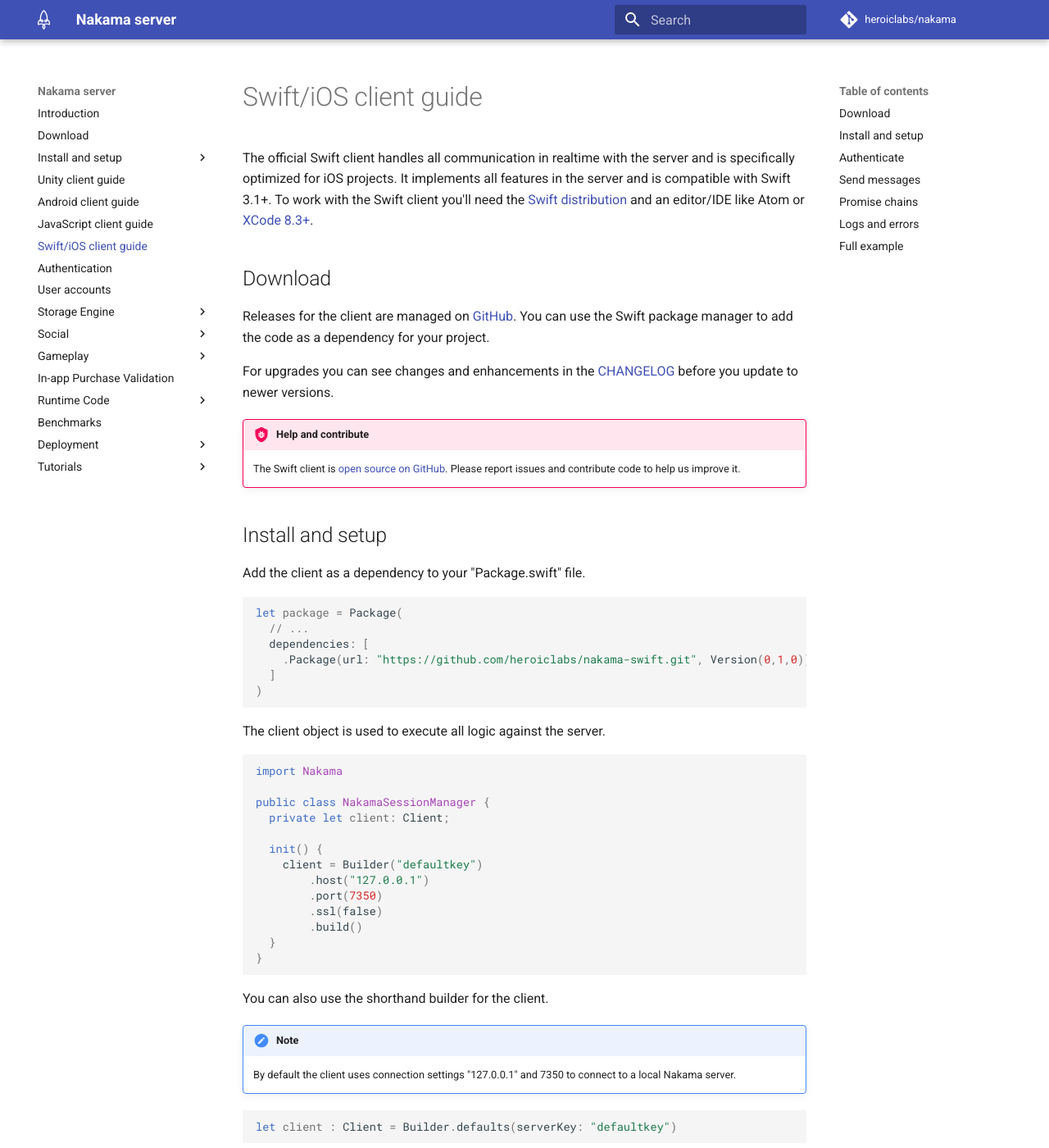
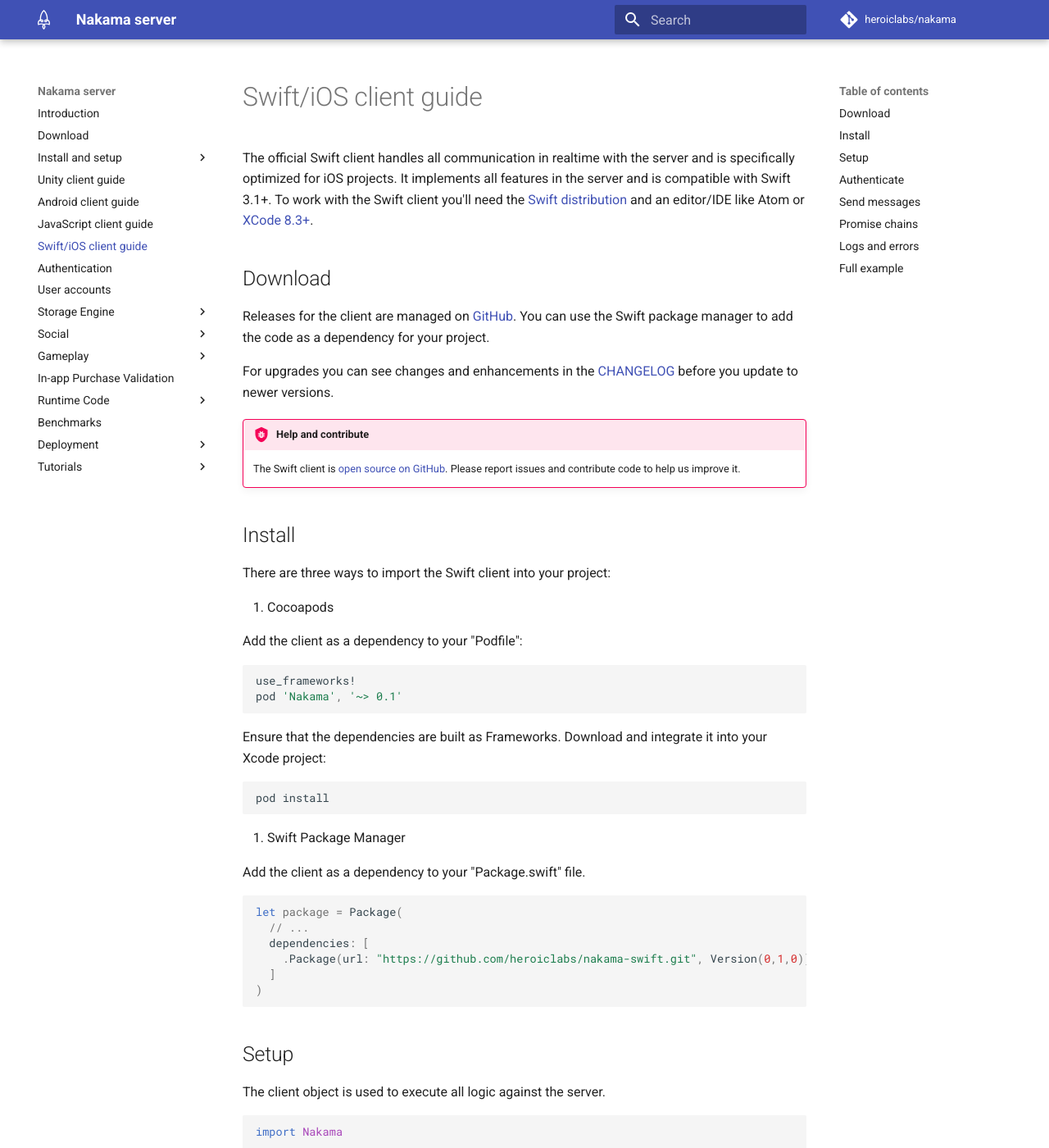
Before and after one commit to heroiclabs/nakama-docs, an MkDocs documentation site: the page built from docs/swift-ios-client-guide.md, in a window 1280 px wide and 1400 px high. Shown: the whole window at 82% size. Built offline with MkDocs 1.6.1 and Material for MkDocs 9.7.7, drawn with Linux system fonts in a browser that asks for light colours; comment, search, counter and statistics services are not loaded; old or Windows-style settings are respelled for this version of MkDocs.

Commit message:
Add cocoapods guide to Swift

````diff
--- a/docs/swift-ios-client-guide.md
+++ b/docs/swift-ios-client-guide.md
@@ -11,7 +11,26 @@
 !!! Bug "Help and contribute"
     The Swift client is <a href="https://github.com/heroiclabs/nakama-swift" target="\_blank">open source on GitHub</a>. Please report issues and contribute code to help us improve it.
 
-## Install and setup
+## Install
+
+There are three ways to import the Swift client into your project:
+
+1. Cocoapods
+
+Add the client as a dependency to your "Podfile":
+
+```ruby
+use_frameworks!
+pod 'Nakama', '~> 0.1'
+```
+
+Ensure that the dependencies are built as Frameworks. Download and integrate it into your Xcode project:
+
+```shell
+pod install
+```
+
+2. Swift Package Manager
 
 Add the client as a dependency to your "Package.swift" file.
 
````
Also changed, not shown: other parts of docs/swift-ios-client-guide.md (+2 -0 lines).
